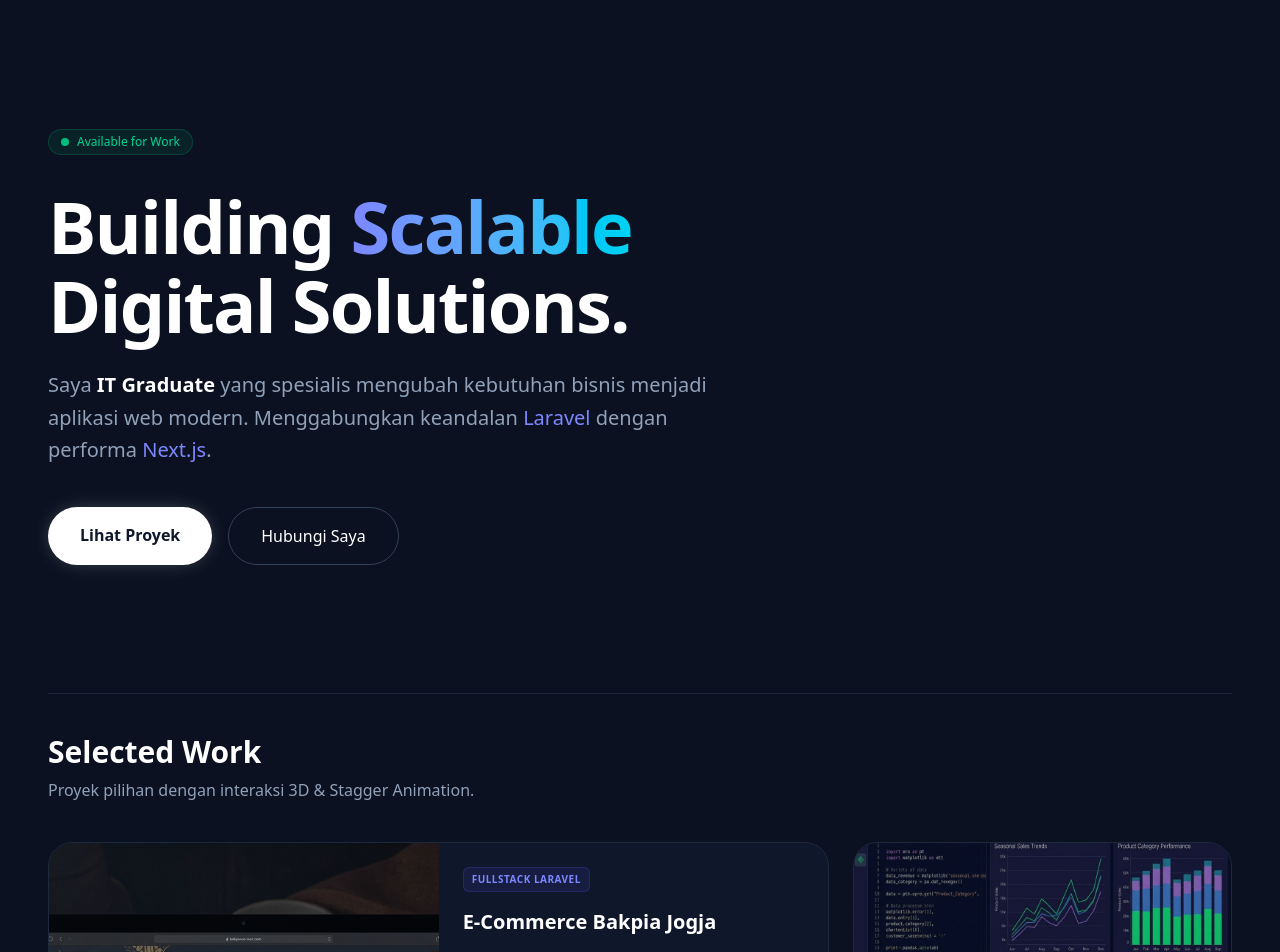
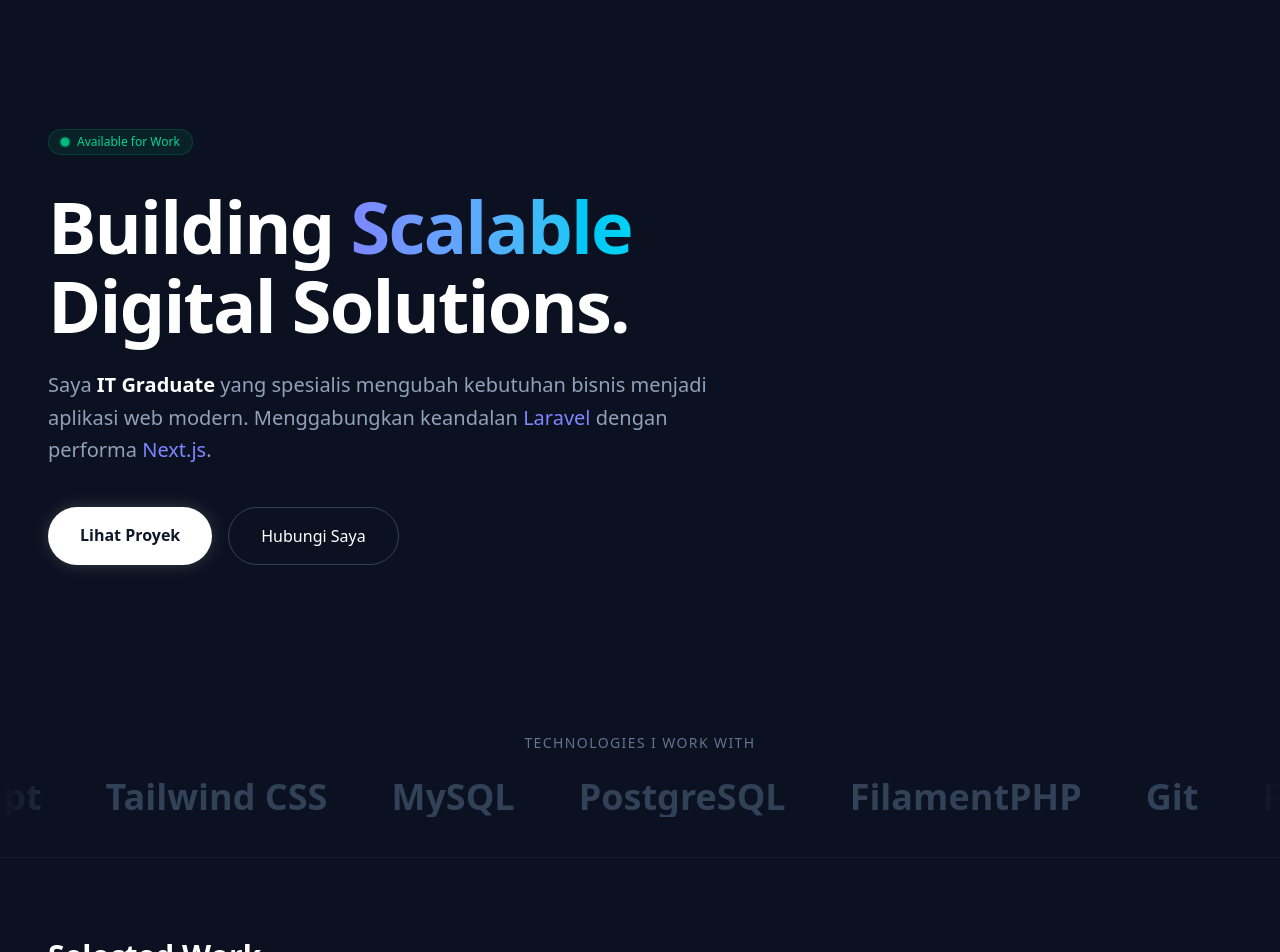
Before and after one commit to rfssu/My-Portofolio, a Next.js app: page / in a window 1280 px wide. Shown: the top 952 px of the page. Built offline with nearby package versions, Linux system fonts and the light colour scheme.

Commit message:
Add Content Sections

```diff
--- a/app/page.tsx
+++ b/app/page.tsx
@@ -1,58 +1,61 @@
-'use client'; // Wajib client karena ada animasi
+'use client';
 
 import Hero from '@/components/Hero';
+import TechStack from '@/components/TechStack'; // <--- Import Baru
 import ProjectCard from '@/components/ProjectCard';
+import Experience from '@/components/Experience'; // <--- Import Baru
 import { projects } from '@/data/projects';
-import { motion } from 'framer-motion'; // Import motion
+import { motion } from 'framer-motion';
 
-// 1. Definisikan Varian Animasi Stagger
+// Varian Stagger untuk Project
 const containerVariants = {
   hidden: { opacity: 0 },
-  show: {
-    opacity: 1,
-    transition: {
-      staggerChildren: 0.2, // Jeda 0.2 detik antar kartu
-    },
-  },
+  show: { opacity: 1, transition: { staggerChildren: 0.2 } },
 };
 
 export default function Home() {
   return (
     <main className="min-h-screen bg-[#0B1120] text-slate-200 selection:bg-indigo-500/30">
+
+      {/* 1. HERO SECTION */}
+      <div className="container mx-auto px-6 md:px-12">
+        <Hero />
+      </div>
+
+      {/* 2. TECH STACK MARQUEE (Full Width) */}
+      <TechStack />
+
       <div className="container mx-auto px-6 md:px-12 pb-20">
 
-        <Hero />
-
-        <section id="projects" className="pt-10 border-t border-slate-800">
+        {/* 3. PROJECTS SECTION */}
+        <section id="projects" className="pt-20">
           <div className="flex flex-col md:flex-row justify-between items-end mb-10 gap-4">
             <div>
               <h2 className="text-3xl font-bold text-white mb-2">Selected Work</h2>
               <p className="text-slate-400 max-w-lg">
-                Proyek pilihan dengan interaksi 3D & Stagger Animation.
+                Proyek pilihan dengan interaksi modern.
               </p>
             </div>
           </div>
 
-          {/* 2. Terapkan Varian ke Container Grid */}
           <motion.div
             className="grid grid-cols-1 md:grid-cols-2 lg:grid-cols-3 gap-6 auto-rows-[minmax(0,1fr)]"
-            variants={containerVariants} // Hubungkan varian
-            initial="hidden"             // Status awal
-            whileInView="show"           // Status saat terlihat
+            variants={containerVariants}
+            initial="hidden"
+            whileInView="show"
             viewport={{ once: true, margin: "-100px" }}
           >
             {projects.map((project) => (
-              <ProjectCard
-                key={project.id}
-                {...project}
-              // Tidak perlu kirim index manual lagi, Stagger otomatis urus
-              />
+              <ProjectCard key={project.id} {...project} />
             ))}
           </motion.div>
-
         </section>
 
-        <footer className="py-10 text-center text-slate-600 text-sm mt-20 border-t border-slate-800/50">
+        {/* 4. EXPERIENCE & EDUCATION */}
+        <Experience />
+
+        {/* 5. FOOTER */}
+        <footer className="py-10 text-center text-slate-600 text-sm mt-10 border-t border-slate-800/50">
           <p>© {new Date().getFullYear()} Built with Next.js & Tailwind CSS.</p>
         </footer>
 
--- /dev/null
+++ b/components/Experience.tsx
@@ -0,0 +1,97 @@
+'use client';
+
+import React from 'react';
+
+const Experience = () => {
+    return (
+        <section className="py-20 border-t border-slate-800">
+            <div className="grid grid-cols-1 md:grid-cols-2 gap-12">
+
+                {/* ==========================================
+            KOLOM KIRI: EXPERIENCE (PENGALAMAN KERJA)
+           ========================================== */}
+                <div>
+                    <h3 className="text-2xl font-bold text-white mb-8 flex items-center gap-2">
+                        <span className="text-indigo-400">#</span> Experience
+                    </h3>
+
+                    <div className="relative pl-8 border-l border-slate-800 space-y-12">
+
+                        {/* ITEM 1: MAGANG DATA ANALYST */}
+                        <div className="relative">
+                            {/* Dot Biru */}
+                            <div className="absolute -left-[37px] top-1 w-4 h-4 rounded-full bg-indigo-500 border-4 border-[#0B1120]"></div>
+
+                            <h4 className="text-lg font-bold text-slate-200">Data Analyst Intern</h4>
+                            <p className="text-indigo-400 text-sm mb-2">Nama Perusahaan • 2025</p>
+                            <p className="text-slate-400 text-sm leading-relaxed">
+                                Bertanggung jawab mengolah dataset besar menggunakan Python & Pandas.
+                                Membuat dashboard visualisasi data untuk membantu keputusan manajemen.
+                            </p>
+                        </div>
+
+                        {/* Jika ada pengalaman lain, copy paste dari sini */}
+
+                    </div>
+                </div>
+
+                {/* ==========================================
+            KOLOM KANAN: EDUCATION & CERTIFICATES
+           ========================================== */}
+                <div className="space-y-12">
+
+                    {/* BAGIAN 1: EDUCATION */}
+                    <div>
+                        <h3 className="text-2xl font-bold text-white mb-8 flex items-center gap-2">
+                            <span className="text-emerald-400">#</span> Education
+                        </h3>
+
+                        <div className="relative pl-8 border-l border-slate-800">
+                            <div className="relative">
+                                <div className="absolute -left-[37px] top-1 w-4 h-4 rounded-full bg-emerald-500 border-4 border-[#0B1120]"></div>
+
+                                <h4 className="text-lg font-bold text-slate-200">Bachelor of Information Technology</h4>
+                                <p className="text-emerald-400 text-sm mb-2">Universitas Anda • 2022 - 2026</p>
+                                <p className="text-slate-400 text-sm leading-relaxed">
+                                    Fokus pada Software Engineering.<br />
+                                    <span className="opacity-70 italic">GPA: 3.xx / 4.00</span>
+                                </p>
+                            </div>
+                        </div>
+                    </div>
+
+                    {/* BAGIAN 2: CERTIFICATES (BARU) */}
+                    <div>
+                        <h3 className="text-2xl font-bold text-white mb-8 flex items-center gap-2">
+                            <span className="text-amber-400">#</span> Certifications
+                        </h3>
+
+                        <div className="relative pl-8 border-l border-slate-800 space-y-8">
+
+                            {/* CERTIFICATE 1: BNSP / KOMPETENSI */}
+                            <div className="relative">
+                                <div className="absolute -left-[37px] top-1 w-4 h-4 rounded-full bg-amber-500 border-4 border-[#0B1120]"></div>
+
+                                <h4 className="text-lg font-bold text-slate-200">Junior Web Developer</h4>
+                                <p className="text-amber-400 text-sm">BNSP / Lembaga Sertifikasi • 2024</p>
+                            </div>
+
+                            {/* CERTIFICATE 2: BOOTCAMP / COURSE */}
+                            <div className="relative">
+                                <div className="absolute -left-[37px] top-1 w-4 h-4 rounded-full bg-amber-500 border-4 border-[#0B1120]"></div>
+
+                                <h4 className="text-lg font-bold text-slate-200">Fullstack Laravel Bootcamp</h4>
+                                <p className="text-amber-400 text-sm">BuildWithAngga / Udemy • 2025</p>
+                            </div>
+
+                        </div>
+                    </div>
+
+                </div>
+
+            </div>
+        </section>
+    );
+};
+
+export default Experience;
--- /dev/null
+++ b/components/TechStack.tsx
@@ -0,0 +1,50 @@
+'use client';
+
+import React from 'react';
+import { motion } from 'framer-motion';
+
+const skills = [
+    "Laravel", "Next.js", "React", "TypeScript", "Tailwind CSS",
+    "MySQL", "PostgreSQL", "FilamentPHP", "Git", "Figma", "Python"
+];
+
+const TechStack = () => {
+    return (
+        <section className="py-10 border-b border-slate-800/50 overflow-hidden">
+            <div className="container mx-auto px-6 mb-6 text-center">
+                <p className="text-sm text-slate-500 font-medium tracking-widest uppercase">
+                    Technologies I Work With
+                </p>
+            </div>
+
+            <div className="relative flex overflow-hidden group">
+                {/* Gradient Cover (Kiri & Kanan) agar teks terlihat pudar saat keluar layar */}
+                <div className="absolute left-0 top-0 bottom-0 w-20 bg-gradient-to-r from-[#0B1120] to-transparent z-10"></div>
+                <div className="absolute right-0 top-0 bottom-0 w-20 bg-gradient-to-l from-[#0B1120] to-transparent z-10"></div>
+
+                {/* CONTAINER ANIMASI (Diduplikasi agar loop mulus) */}
+                <motion.div
+                    className="flex gap-8 md:gap-16 whitespace-nowrap"
+                    animate={{ x: ["0%", "-50%"] }} // Bergerak dari 0 ke -50% (karena kita duplikasi listnya)
+                    transition={{
+                        repeat: Infinity,
+                        ease: "linear",
+                        duration: 20 // Kecepatan (makin besar makin lambat)
+                    }}
+                >
+                    {/* Render List Skill 2 kali untuk efek infinite loop */}
+                    {[...skills, ...skills].map((item, index) => (
+                        <span
+                            key={index}
+                            className="text-2xl md:text-4xl font-bold text-slate-700 hover:text-indigo-400 transition-colors cursor-default"
+                        >
+                            {item}
+                        </span>
+                    ))}
+                </motion.div>
+            </div>
+        </section>
+    );
+};
+
+export default TechStack;
```
